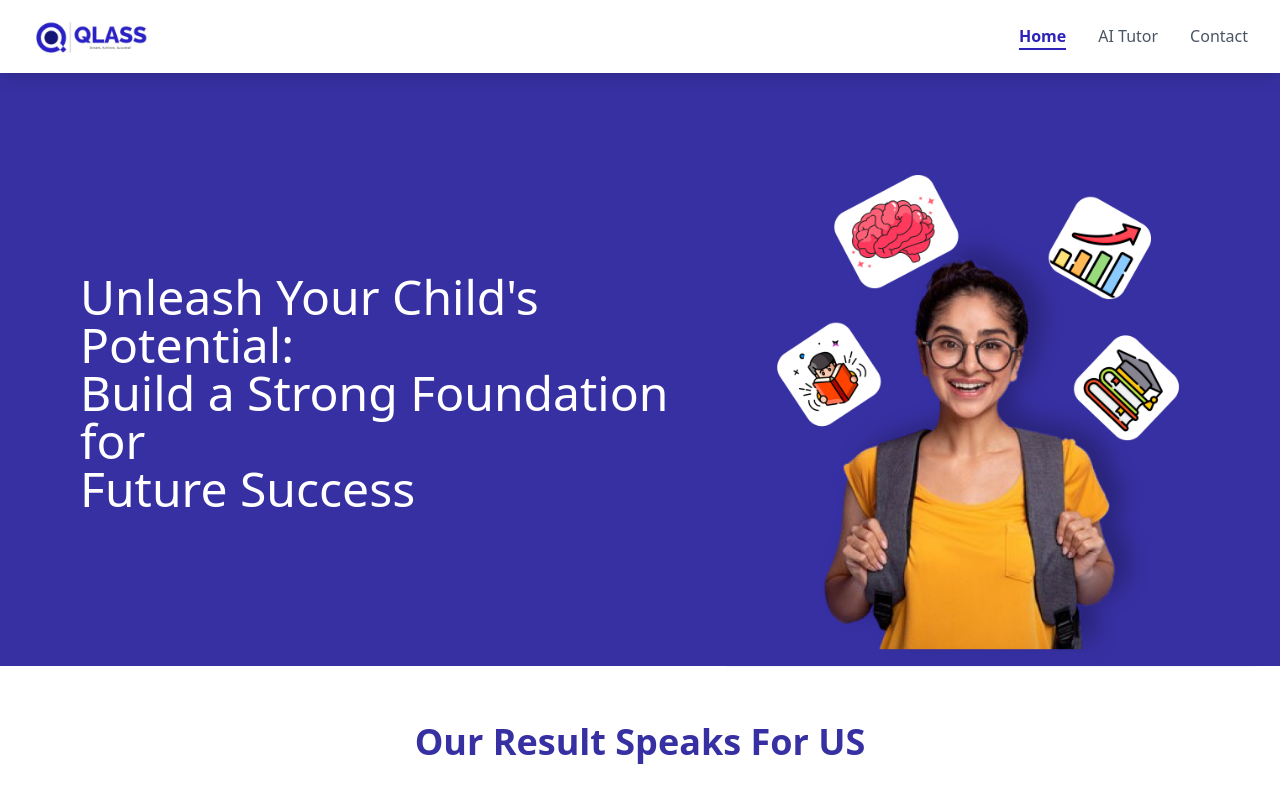
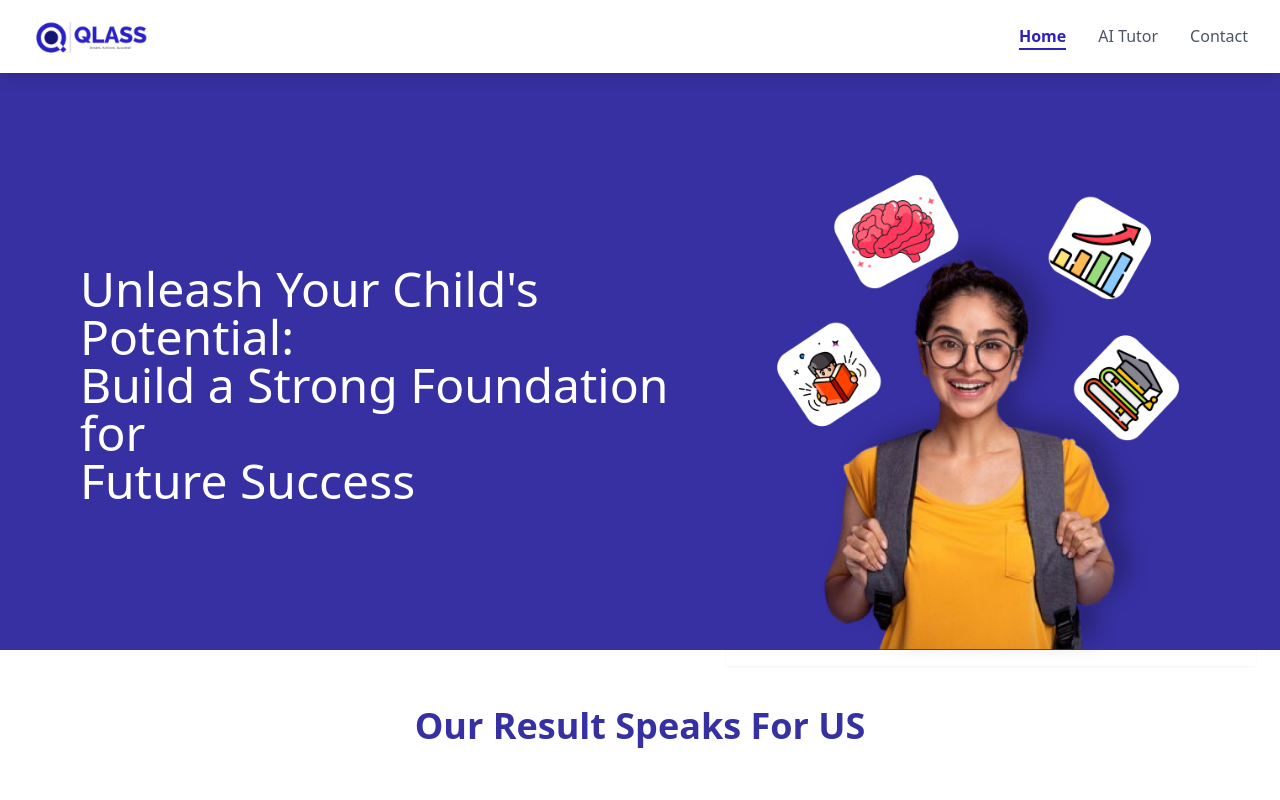
Before and after one commit to Qlass-website/qlass, a React (Vite) app: page / in a window 1280 px wide. Shown: the top 800 px of the page. Built offline with nearby package versions, Linux system fonts and the light colour scheme.

Commit message:
🐛 fix

```diff
--- a/src/components/home-page/hero/Hero.jsx
+++ b/src/components/home-page/hero/Hero.jsx
@@ -17,7 +17,7 @@ export default function Hero() {
             </div>
           </div>
           <div className="ml-5 flex w-[56%] flex-col max-md:ml-0 max-md:w-full">
-            <div className="relative mt-12 flex min-h-[360px] -mb-3 md:mb-0 md:min-h-[497px] grow flex-col items-center justify-center overflow-hidden px-16 py-12 shadow-sm max-md:mt-10 max-md:max-w-full max-md:px-5">
+            <div className="relative mt-12 flex min-h-[360px] -mb-3 md:-mb-4 md:min-h-[497px] grow flex-col items-center justify-center overflow-hidden px-16 py-12 shadow-sm max-md:mt-10 max-md:max-w-full max-md:px-5">
               <img
                 loading="lazy"
                 src="/Girlbanner.png"
```
